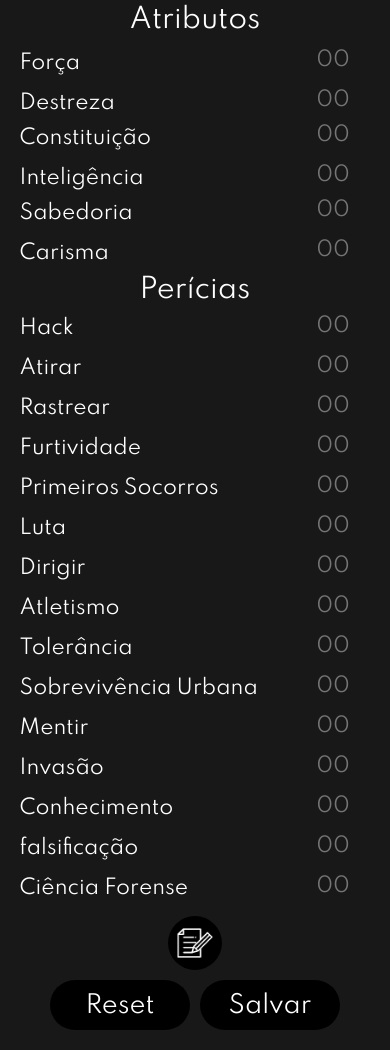
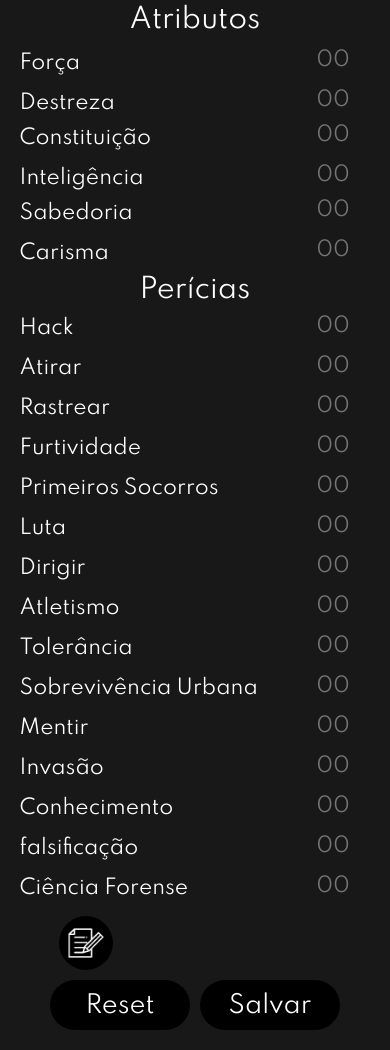
Before and after one commit to vitorsammarco/Ficha-RPG, a plain HTML site: page index.html in a window 390 px wide. Shown: the part 562-1612 px from the top of the page. Drawn offline with nearby package versions, Linux system fonts and the light colour scheme.

Commit message:
Update style.css

```diff
--- a/css/style.css
+++ b/css/style.css
@@ -15,16 +15,6 @@ outline: none;
   color: black;
   background: white;
 }
-
-/*
-html,body
-{
-    width: 100%;
-    height: 100%;
-    margin: 0px;
-    padding: 0px;
-}
-*/
 
 /*Barra de Rolagem Personalizada*/
 /* width - Largura */
@@ -444,6 +434,10 @@ line-height: 22px;
 
 ::-webkit-scrollbar{width: 12px;}
 
+#note{
+margin-left: 15%;
+}
+
 #notas{
 width: 95%;
 height: 90%
@@ -480,6 +474,10 @@ width: 100%;
 grid-template-columns: 1fr;
 }
 
+.triade{
+justify-items: normal;
+}
+
 .att{
 width: 90%;
 grid-template-columns: 2.5fr 0.5fr;
```
